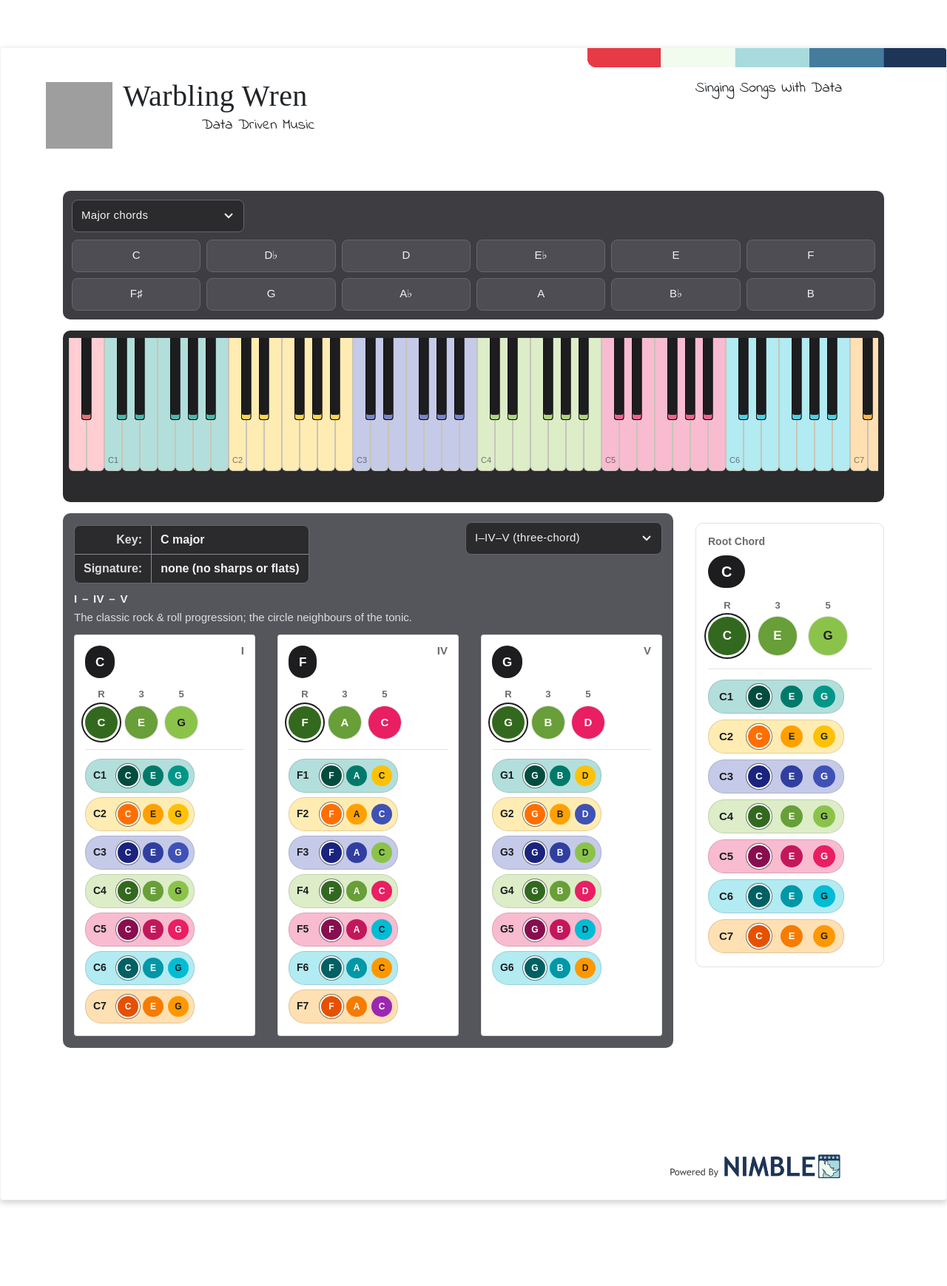
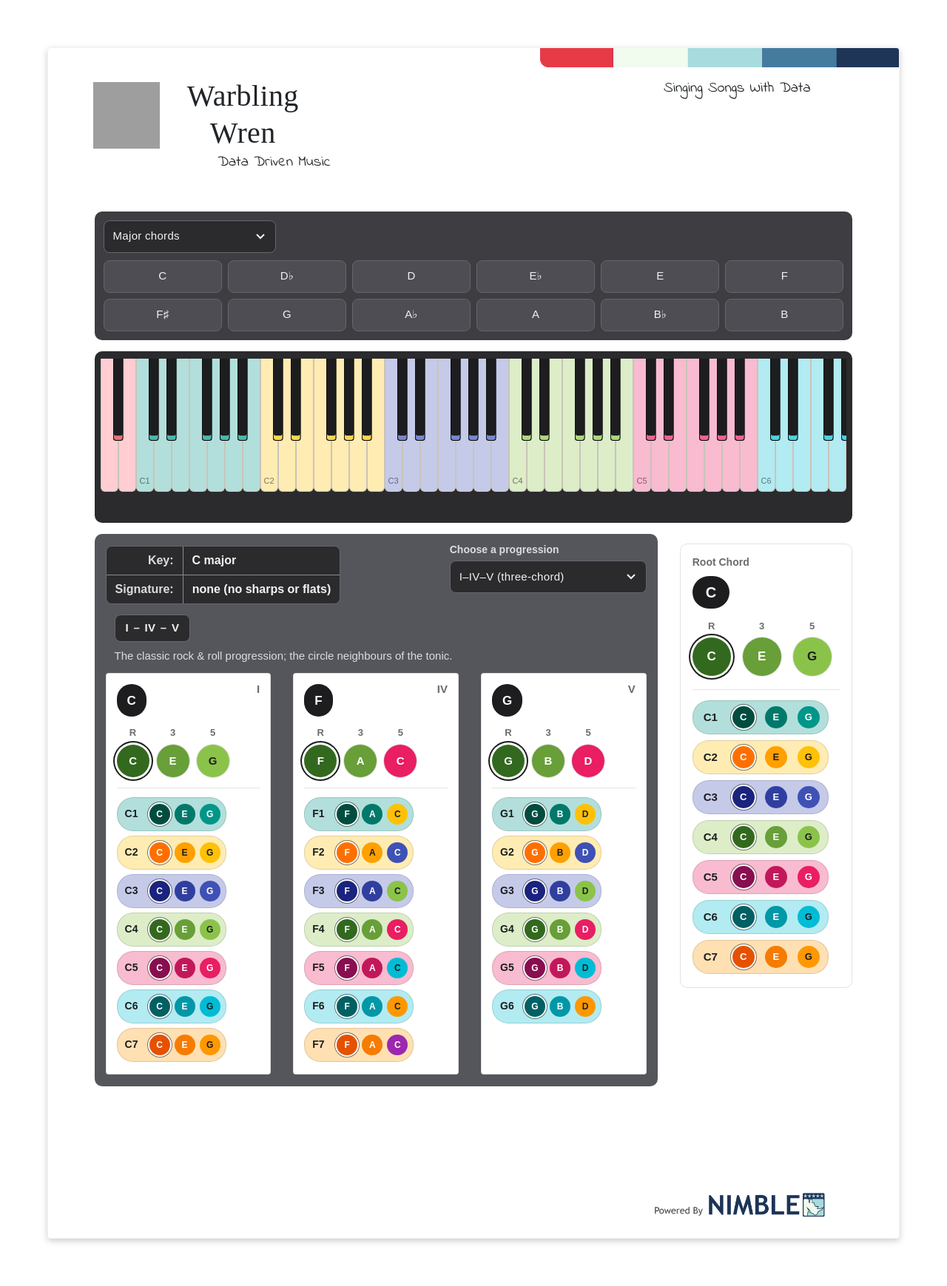
Before and after one commit to warblingwren/warblingwren.github.io, a Jekyll site: the page built from index.html, in a window 1280 px wide. Shown: the whole page at 74% size. Built offline with Jekyll 4.4.1, drawn with Linux system fonts in a browser that asks for light colours; some web fonts are replaced; before the commit the page ends 1687 px from its top, so only the background shows below that; grey boxes are pictures that could not be loaded.

Commit message:
update:layout

```diff
--- a/www/css/circle-o-5ths.css
+++ b/www/css/circle-o-5ths.css
@@ -12,6 +12,7 @@
   --cp-roman: #6b6b70;
   --cp-active: #3d7be8;
   --cp-gutter: 15px;             /* matches Bootstrap .row gutter (-15px margins) */
+  --cp-indent: 12px;             /* left indent for the sequence badge + description */
 
   /* compact chord-data card */
   --cp-circle: 44px;
@@ -74,18 +75,44 @@
 
 .cp-select { margin-bottom: 0; }
 
+/* "Choose a progression" label above the dropdown.
+   Resets global <label> rules (e.g. app.css) so only these styles apply. */
+.cp-choose {
+  display: flex;
+  flex-direction: column;
+  gap: 6px;
+  margin: 0;
+  line-height: 1.3;
+  text-align: left;
+}
+.cp-choose-text {
+  font-size: 14px;
+  font-weight: 700;
+  color: var(--cp-muted);
+}
+
+/* chosen sequence as a rounded badge, indented under the key box */
 .cp-roman {
+  display: inline-block;
+  max-width: calc(100% - var(--cp-indent));
+  margin: 4px 0 8px var(--cp-indent);
+  padding: 6px 14px;
+  border: 1px solid var(--cc-btn-border, #66666d);
+  border-radius: 8px;
+  background: var(--cc-select-bg, #2b2b2e);
+  color: var(--cp-fg);
   font-size: 15px;
-  font-weight: 600;
+  font-weight: 700;
   letter-spacing: 0.02em;
   word-spacing: 2px;
-  margin-bottom: 2px;
+  line-height: 1.5;
+  box-sizing: border-box;
 }
 
 .cp-desc {
+  margin: 0 0 12px var(--cp-indent);
   font-size: 15px;
   color: var(--cp-muted);
-  margin-bottom: 12px;
 }
 
 /* --- Bootstrap cards --------------------------------------------------------- */
@@ -140,6 +167,7 @@
 @media (max-width: 768px) {
   .cp { border-radius: 8px; }
   .cp-select { width: 100%; }
+  .cp-choose { width: 100%; }
 }
 
 @media (max-width: 430px) {
--- a/www/css/www.css
+++ b/www/css/www.css
@@ -46,7 +46,7 @@ body {
 
     filter: drop-shadow(0 0.2rem 0.25rem rgba(0, 0, 0, 0.2));
 
-    /*max-width: 95%;*/
+    max-width: 90%;
 
     margin-top:  5%;
     margin-left: auto;
@@ -113,8 +113,8 @@ body {
 */
 
 .content {
-    margin-left: 20px;
-    margin-right: 20px;
+    margin-left: 2%;
+    margin-right: 2%;
     margin-top: 10px;
 }
 .content .middle-left {}
--- a/www/js/circle-o-5ths.js
+++ b/www/js/circle-o-5ths.js
@@ -190,10 +190,10 @@ export async function renderCircleProgressions(opts = {}) {
 
   const select = document.createElement('select');
   select.className = 'cc-type cp-select';          // same look as the chord-type dropdown
-  select.setAttribute('aria-label', 'Progression');
 
   const roman = document.createElement('div');
-  roman.className = 'cp-roman';
+  roman.className = 'cp-roman';                    // rounded badge: the chosen sequence
+  roman.setAttribute('aria-label', 'Chosen progression');
 
   const desc = document.createElement('div');
   desc.className = 'cp-desc';
@@ -201,7 +201,15 @@ export async function renderCircleProgressions(opts = {}) {
   const cards = document.createElement('div');
   cards.className = 'row cp-cards';               // Bootstrap grid: one column per card
 
-  head.append(keyLabel, select);
+  // "Choose a progression" label wraps the dropdown (implicit association, no id needed)
+  const choose = document.createElement('label');
+  choose.className = 'cp-choose';
+  const chooseText = document.createElement('span');
+  chooseText.className = 'cp-choose-text';
+  chooseText.textContent = 'Choose a progression';
+  choose.append(chooseText, select);
+
+  head.append(keyLabel, choose);
   wrap.append(head, roman, desc, cards);
   host.append(wrap);
 
```
